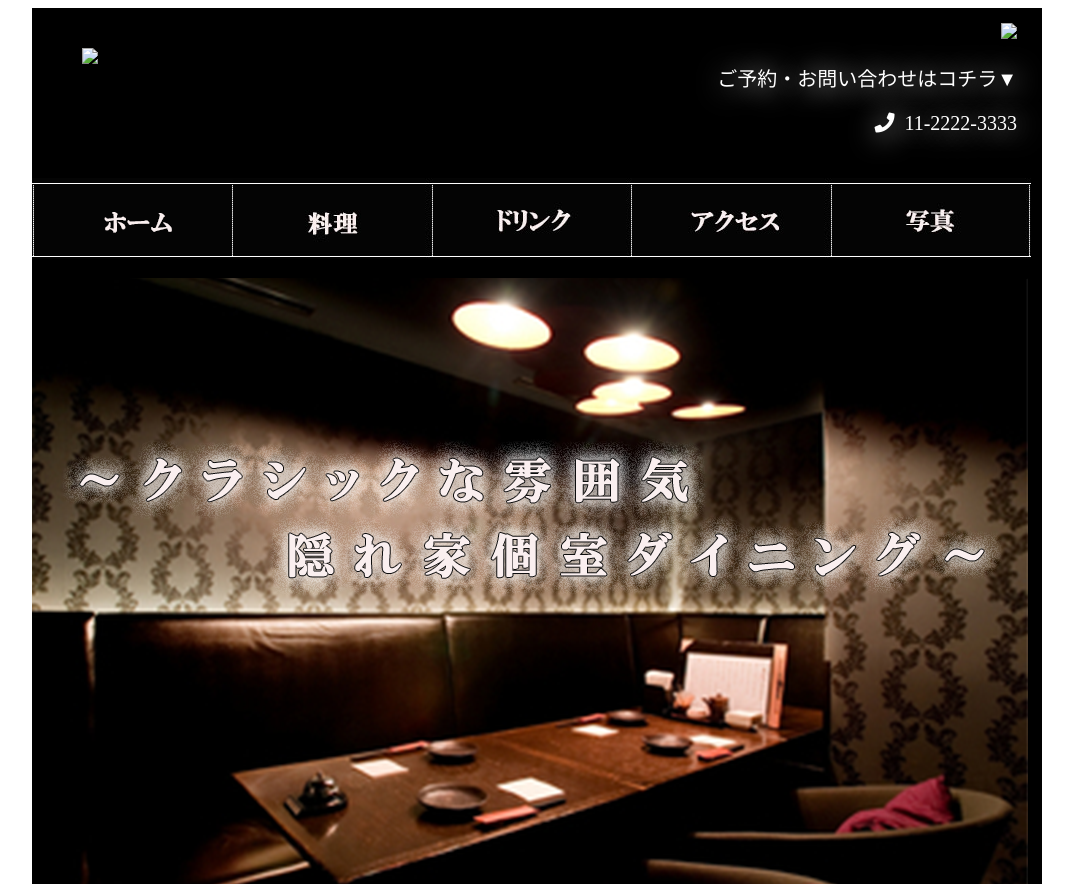
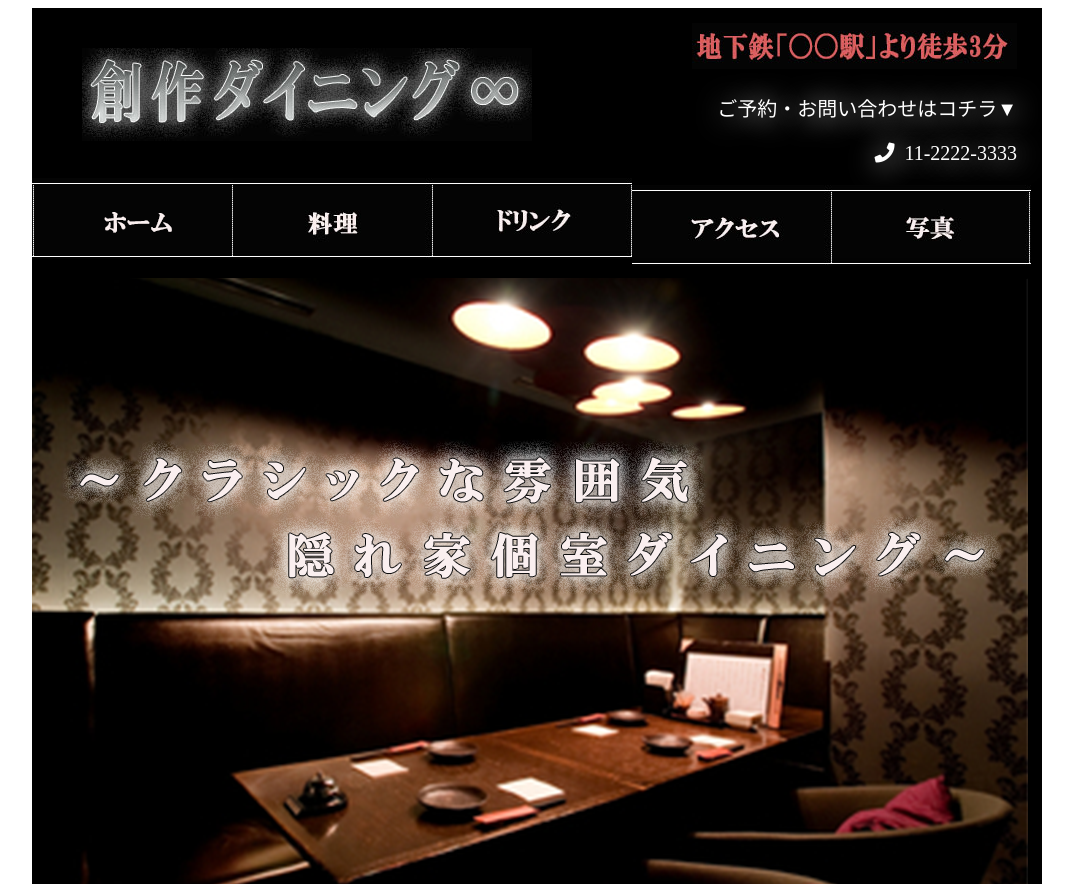
Before and after one commit to sugiyo12/sample2, a plain HTML site: page index.html in a window 1280 px wide. Shown: the top 884 px of the page, without its empty margins (103-1176 px from the left). Drawn offline with Linux system fonts and the light colour scheme; files whose address does not match are found by name.

Commit message:
Update index.html

```diff
--- a/index.html
+++ b/index.html
@@ -11,11 +11,11 @@
     <header>
         <div class ="container">
             <div class ="header-left">
-                <img src ="..//dining/images/dining_06.jpg">
+                <img src ="dining_06.jpg">
             </div>
 
             <div class="header-right">
-                <img src ="../dining/images/dining_03.jpg">
+                <img src ="dining_03.jpg">
                 <p>ご予約・お問い合わせはコチラ▼</p>
                 <p><i class="fas fa-phone"></i>11-2222-3333</p>
             </div>
```
